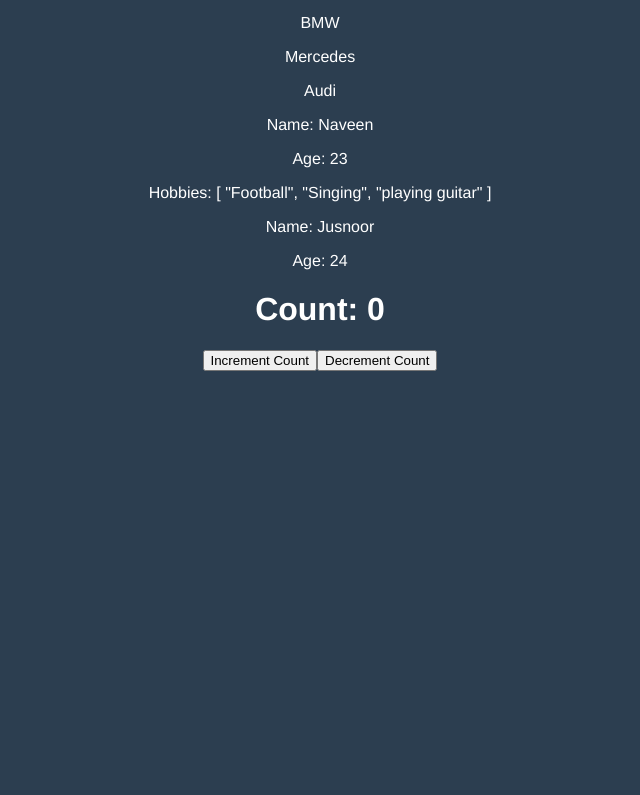
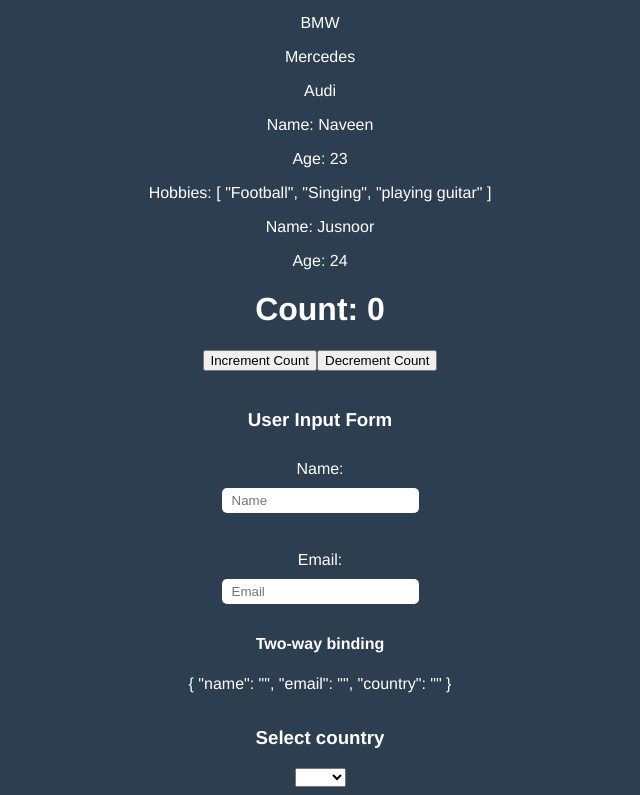
Before and after one commit to naveensing575/basic, a Vue app: page / in a window 1280 px wide. Shown: the part 506-1301 px from the top of the page, without its empty margins (320-960 px from the left). Before the commit the page ends 885 px from the top, so only its background shows below. Built offline with nearby package versions, Linux system fonts and the light colour scheme.

Commit message:
using v-model directive for form handling  and two-way binding

```diff
--- a/src/App.vue
+++ b/src/App.vue
@@ -20,6 +20,25 @@
   <h1>Count: {{ count }}</h1>
   <button v-on:click="increment">Increment Count</button>
   <button v-on:click="decrement">Decrement Count</button>
+  <div class="form">
+    <h3>User Input Form</h3>
+    <label for="name">Name:</label>
+    <input type="text" v-model="formValues.name" placeholder="Name" /><br />
+    <label for="email">Email:</label>
+    <input type="text" v-model="formValues.email" placeholder="Email" />
+    <div>
+      <h4>Two-way binding</h4>
+      <p>{{ formValues }}</p>
+    </div>
+  </div>
+  <div>
+    <h3>Select country</h3>
+    <select id="country" v-model="formValues.country">
+      <option value="India">India</option>
+      <option value="USA">USA</option>
+      <option value="UK">UK</option>
+    </select>
+  </div>
 </template>
 
 <script>
@@ -32,6 +51,11 @@
       binding: false,
       classBinding: "underline",
       car: ["BMW", "Mercedes", "Audi"],
+      formValues: {
+        name: "",
+        email: "",
+        country: "",
+      },
       count: 0,
       users: {
         user: [
@@ -63,6 +87,22 @@
 body {
   background: #2c3e50;
 }
+.form {
+  display: flex;
+  flex-direction: column;
+  align-items: center;
+  justify-content: center;
+  margin-top: 20px;
+}
+label {
+  margin: 10px;
+}
+input {
+  border: none;
+  border-radius: 5px;
+  padding: 5px 10px;
+  margin-bottom: 10px;
+}
 #app {
   font-family: Avenir, Helvetica, Arial, sans-serif;
   -webkit-font-smoothing: antialiased;
```
